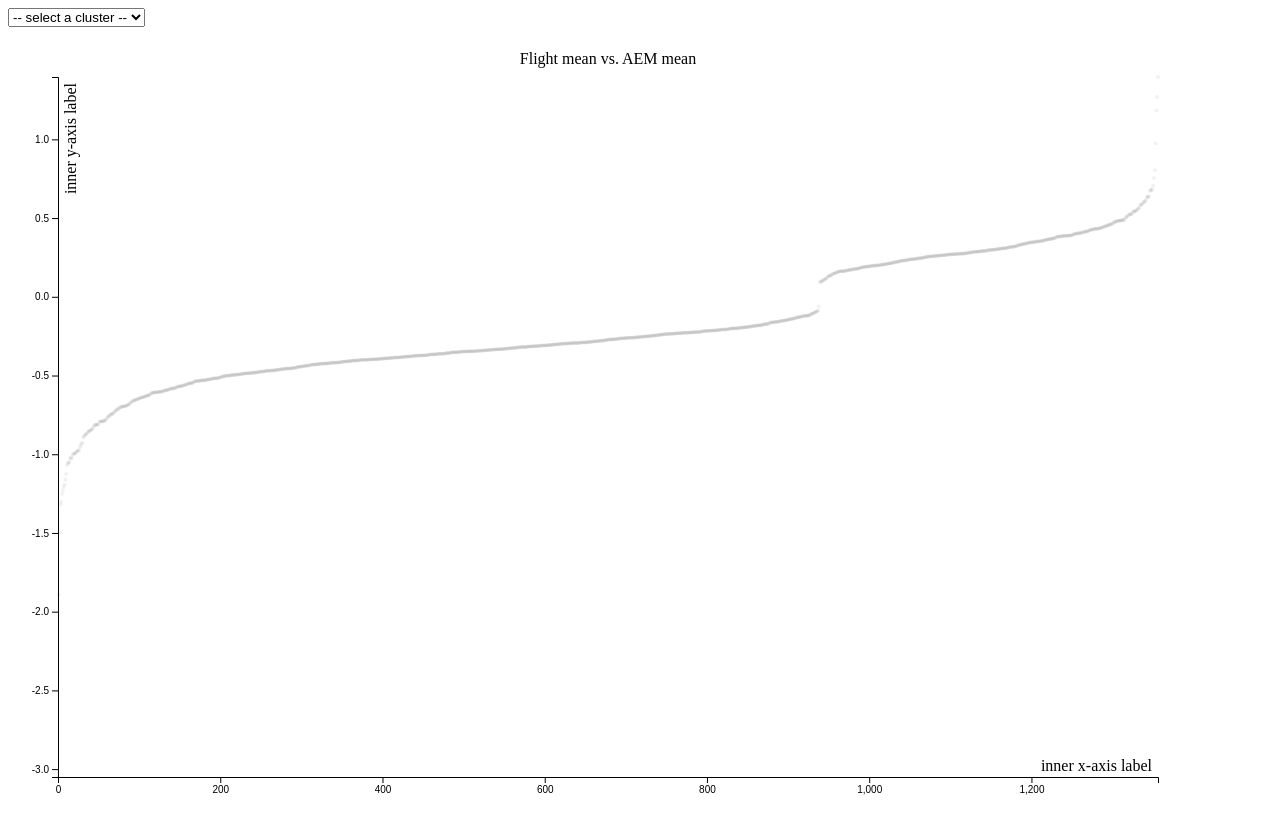
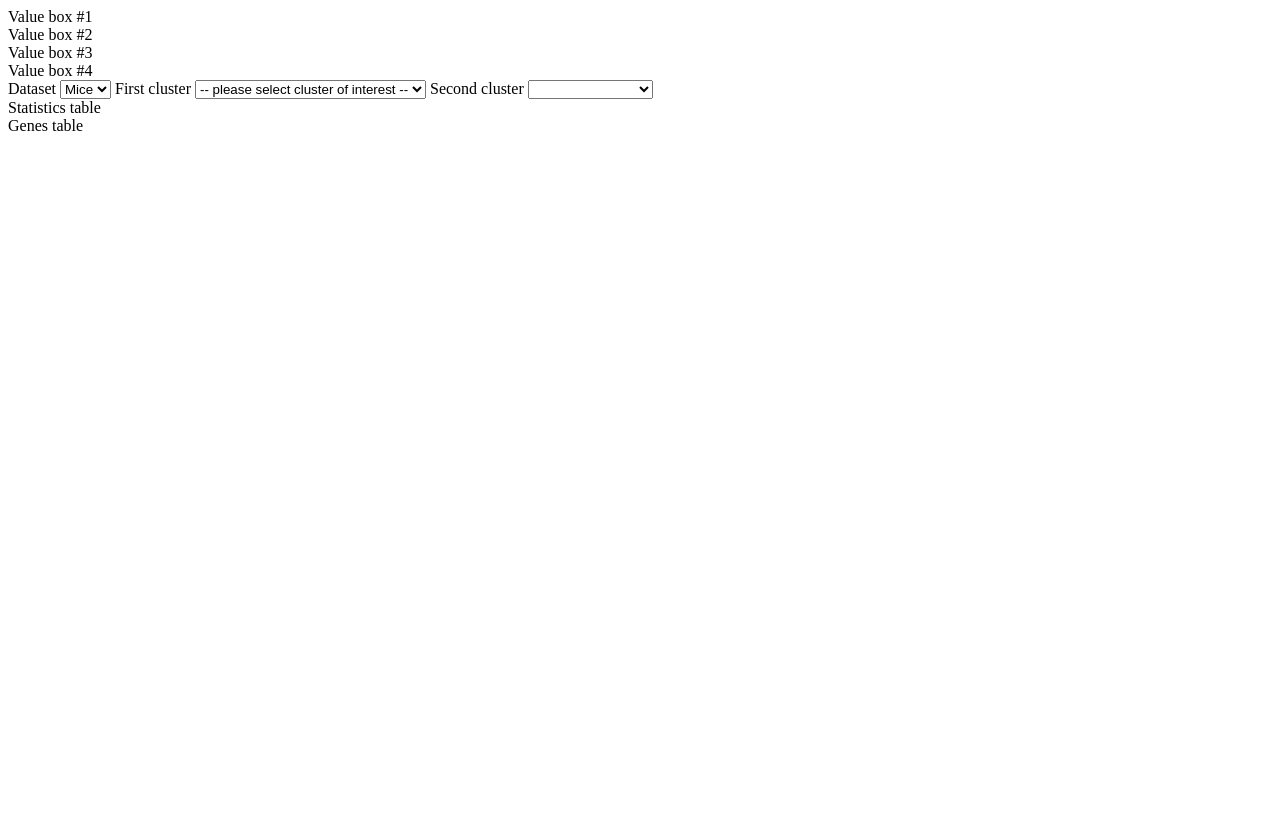
Before and after one commit to abehesht/GeneLab-Visualization, a plain HTML site: page nginx/web/index.html in a window 1280 px wide. Drawn offline with Linux system fonts and the light colour scheme; files whose address does not match are found by name.

Commit message:
Added grid setup

```diff
--- a/nginx/web/index.html
+++ b/nginx/web/index.html
@@ -9,10 +9,23 @@
     <script src="d3/d3.js"></script>
 </head>
 <body>
-    <select id="clusters"  onchange="update()">
-        <option disabled selected value> -- select a cluster -- </option>
-    </select>
-    <br>
+    <div class="wrapper">
+        <div class="vb one">Value box #1</div>
+        <div class="vb two">Value box #2</div>
+        <div class="vb three">Value box #3</div>
+        <div class="vb four">Value box #4</div>
+        <div class="optionarea">
+            Dataset
+            <select class="option" id="dataset"><option disabled selected value> Mice </option></select>
+            First cluster
+            <select class="option" id="clusterX" onchange="update()"><option disabled selected value> -- please select cluster of interest -- </option></select>
+            Second cluster
+            <select class="option" id="clusterY"><option disabled value> -- please select -- </option></select>
+        </div>
+        <div class="table statistics">Statistics table</div>
+        <div class="table genes">Genes table</div>
+        <div class="plot"></div>
+    </div>
     <script src="viz/mice.js"></script>
 </body>
 </html>
```
